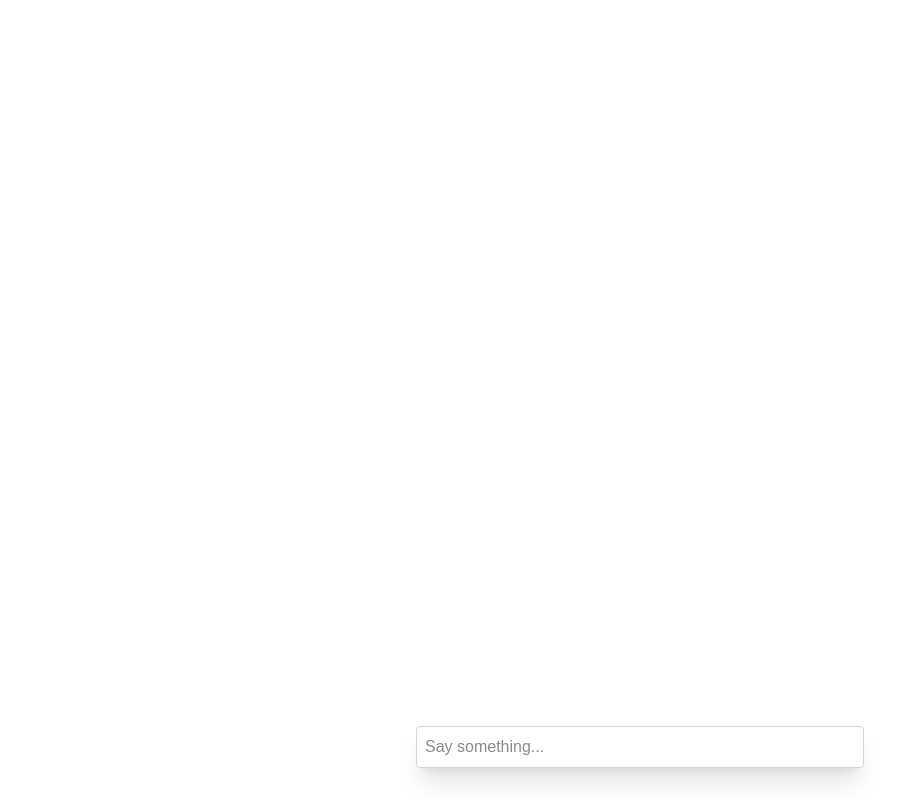
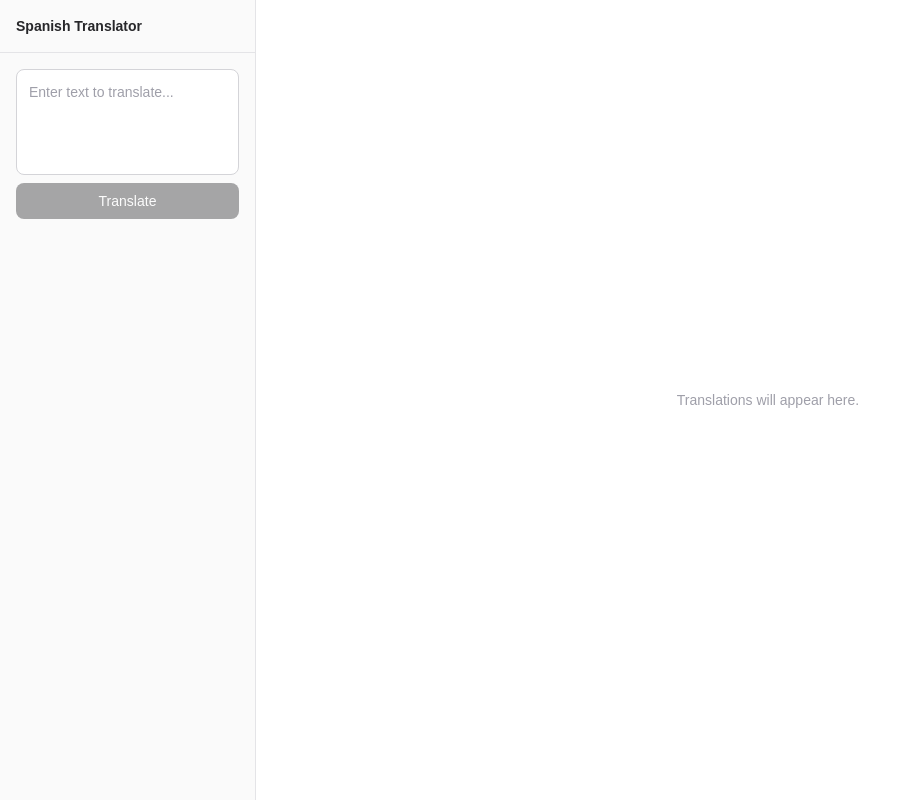
Before and after one commit to drumwolf/spanish-translator, a Next.js app: page / in a window 1280 px wide. Shown: the whole page, without its empty margins (0-911 px from the left). Built offline with nearby package versions, Linux system fonts and the light colour scheme.

Commit message:
created new left sidebar for the form input

```diff
--- a/app/layout.tsx
+++ b/app/layout.tsx
@@ -27,7 +27,7 @@
       lang="en"
       className={`${geistSans.variable} ${geistMono.variable} h-full antialiased`}
     >
-      <body className="min-h-full flex flex-col">{children}</body>
+      <body className="h-full">{children}</body>
     </html>
   );
 }
--- a/app/page.tsx
+++ b/app/page.tsx
@@ -17,30 +17,74 @@
   }, [] as { user: (typeof messages)[0]; assistant: (typeof messages)[0] | null }[]);
 
   return (
-    <div className="flex flex-col w-full max-w-md py-24 mx-auto stretch">
-      {pairs.map(({ user, assistant }) => (
-        <div className="section border border-zinc-300 dark:border-zinc-700 rounded-lg p-4 mb-4 bg-zinc-50 dark:bg-zinc-800 shadow-sm" key={user.id}>
-          <strong>{user.parts.filter(p => p.type === 'text').map((p, i) => <span key={i}>{p.text}</span>)}</strong>
-          {assistant && (
-            <div className="italic">{assistant.parts.filter(p => p.type === 'text').map((p, i) => <span key={i}>{p.text}</span>)}</div>
-          )}
+    <div className="flex h-screen bg-white dark:bg-zinc-950">
+      {/* Left Sidebar */}
+      <aside className="w-64 flex flex-col border-r border-zinc-200 dark:border-zinc-800 bg-zinc-50 dark:bg-zinc-900 shrink-0">
+        <div className="p-4 border-b border-zinc-200 dark:border-zinc-800">
+          <h1 className="text-sm font-semibold text-zinc-800 dark:text-zinc-100">Spanish Translator</h1>
         </div>
-      ))}
-
+        <div className="flex flex-col flex-1 p-4 gap-3">
           <form
+            className="flex flex-col gap-2"
             onSubmit={e => {
               e.preventDefault();
               sendMessage({ text: input });
               setInput('');
             }}
           >
-        <input
-          className="fixed dark:bg-zinc-900 bottom-0 w-full max-w-md p-2 mb-8 border border-zinc-300 dark:border-zinc-800 rounded shadow-xl"
+            <textarea
+              className="w-full resize-none rounded-lg border border-zinc-300 dark:border-zinc-700 bg-white dark:bg-zinc-800 p-3 text-sm text-zinc-900 dark:text-zinc-100 placeholder:text-zinc-400 focus:outline-none focus:ring-2 focus:ring-zinc-400 dark:focus:ring-zinc-600"
+              rows={4}
               value={input}
-          placeholder="Say something..."
+              placeholder="Enter text to translate..."
               onChange={e => setInput(e.currentTarget.value)}
+              onKeyDown={e => {
+                if (e.key === 'Enter' && !e.shiftKey) {
+                  e.preventDefault();
+                  if (input.trim()) {
+                    sendMessage({ text: input });
+                    setInput('');
+                  }
+                }
+              }}
             />
+            <button
+              type="submit"
+              disabled={!input.trim()}
+              className="rounded-lg bg-zinc-800 dark:bg-zinc-100 px-4 py-2 text-sm font-medium text-white dark:text-zinc-900 hover:bg-zinc-700 dark:hover:bg-zinc-200 disabled:opacity-40 disabled:cursor-not-allowed transition-colors"
+            >
+              Translate
+            </button>
           </form>
+        </div>
+      </aside>
+
+      {/* Main content */}
+      <main className="flex-1 overflow-y-auto p-6">
+        {pairs.length === 0 ? (
+          <div className="flex items-center justify-center h-full text-zinc-400 dark:text-zinc-600 text-sm">
+            Translations will appear here.
+          </div>
+        ) : (
+          <div className="max-w-2xl mx-auto flex flex-col gap-4">
+            {pairs.map(({ user, assistant }) => (
+              <div
+                className="border border-zinc-200 dark:border-zinc-700 rounded-lg p-4 bg-zinc-50 dark:bg-zinc-800 shadow-sm"
+                key={user.id}
+              >
+                <strong className="block text-zinc-900 dark:text-zinc-100">
+                  {user.parts.filter(p => p.type === 'text').map((p, i) => <span key={i}>{p.text}</span>)}
+                </strong>
+                {assistant && (
+                  <div className="italic mt-2 text-zinc-600 dark:text-zinc-400">
+                    {assistant.parts.filter(p => p.type === 'text').map((p, i) => <span key={i}>{p.text}</span>)}
+                  </div>
+                )}
+              </div>
+            ))}
+          </div>
+        )}
+      </main>
     </div>
   );
 }
```
Lines whose indentation alone changed are shown as unchanged.
